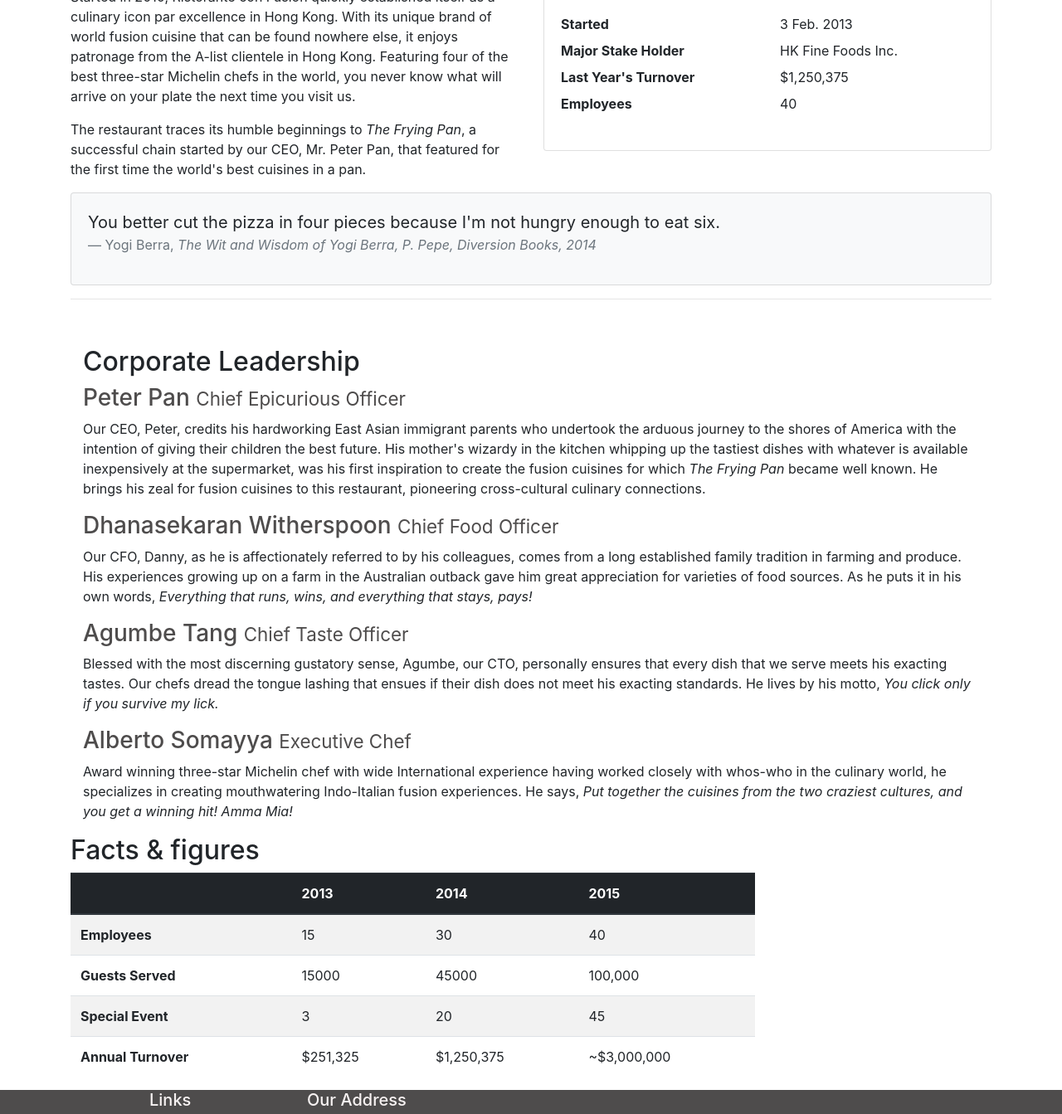
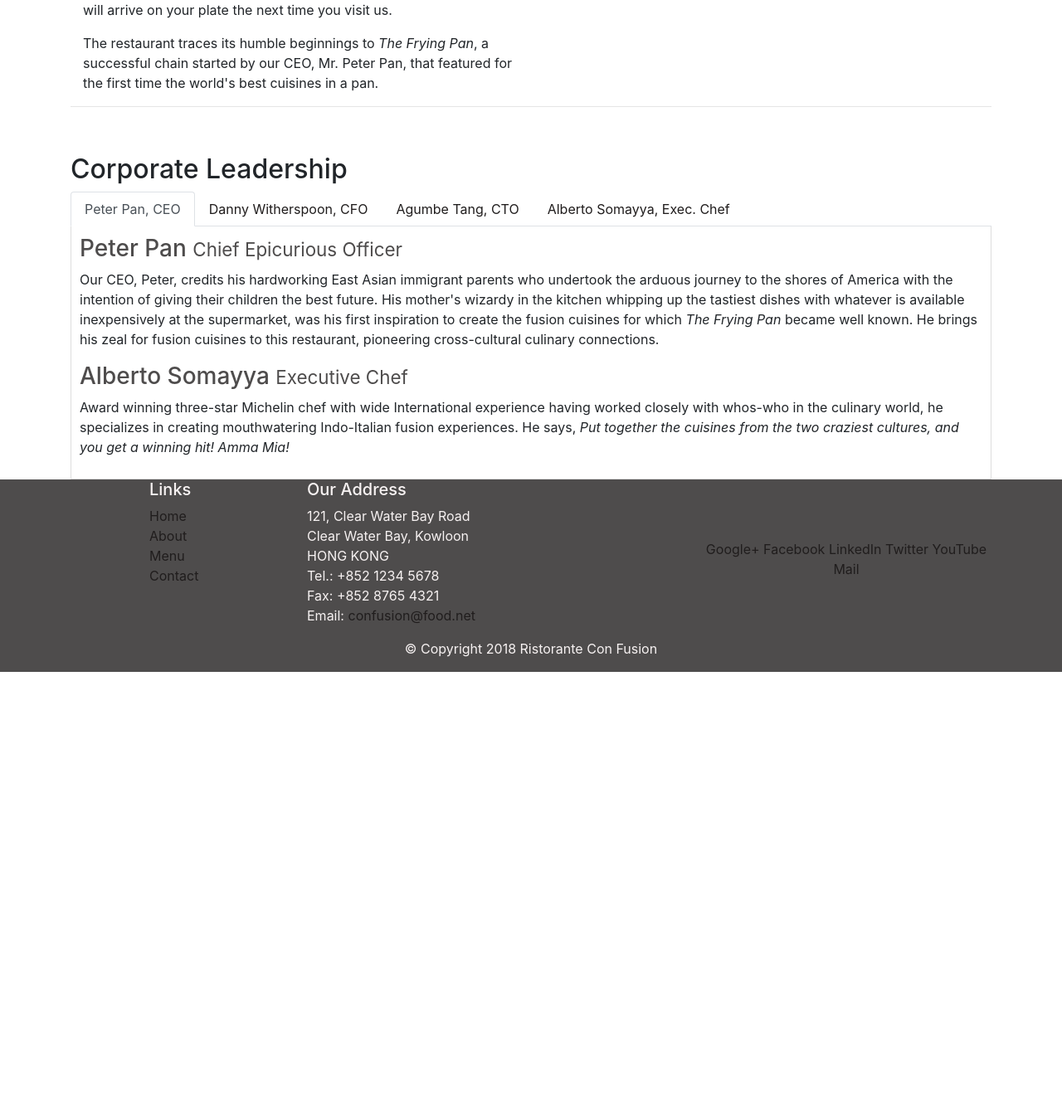
Before and after one commit to Rishabh-Gaud/conFusion, a website: page aboutus.html in a window 1280 px wide. Shown: the part 627-1970 px from the top of the page at 83% size. After the commit the page ends 1437 px from the top, so only its background shows below. Drawn offline with nearby package versions, Linux system fonts and the light colour scheme; files that its build step writes are made by us from their sources.

Commit message:
something wrong with aboutus.html

```diff
--- a/aboutus.html
+++ b/aboutus.html
@@ -1,40 +1,15 @@
 <!DOCTYPE html>
 <html lang="en">
+<link rel="stylesheet" href="css/bootstrap.min.css">
 
-
+<link rel="stylesheet" href="styles.css">
 <head>
-    <meta http-equiv="Content-Type" content="text/html;charset=UTF-8">
-    <meta name="viewport" content="width=device-width, initial-scale=1.0">
-
 
     <title>Ristorante Con Fusion: About Us</title>
-    <link rel="stylesheet" href="node_modules/bootstrap/dist/css/bootstrap.min.css">
 
-    <link rel="stylesheet" href="node_modules/font-awesome/css/font-awesome.min.css">
-    <link rel="stylesheet" href="node_modules/bootstrap-social/bootstrap-social.css">
-    <link rel="stylesheet" href="css/styles.css">
 </head>
 
 <body>
-
-
-    <nav class="navbar navbar-dark navbar-expand-sm fixed-top">
-        <div class="container">
-            <button class="navbar-toggler" type="button" data-toggle="collapse" data-target="#Navbar">
-                <span class="navbar-toggler-icon"></span>
-            </button>
-
-            <a class="navbar-brand mr-auto" href="./index.html"><img src="./img/logo.png" alt="logo" class="width="30" height="41""></a>            <div class="collapse navbar-collapse" id="Navbar">
-                <ul class="navbar-nav mr-auto">
-                        <li class="nav-item"><a class="nav-link" href="./index.html"><span class="fa fa-home fa-lg"></span> Home</a></li>
-                        <li class="nav-item active"><a class="nav-link" href="#"><span class="fa fa-info fa-lg"></span> About</a></li>
-                        <li class="nav-item"><a class="nav-link" href="#"><span class="fa fa-list fa-lg"></span> Menu</a></li>
-                        <li class="nav-item "><a class="nav-link" href="./contactus.html"><span class="fa fa-address-card fa-lg"></span> Contact</a></li>
-                </ul>
-            </div>
-        </div>
-    </nav>
-
 
     <header class="jumbotron">
         <div class="container">
@@ -43,22 +18,13 @@
                     <h1>Ristorante con  Fusion</h1>
                     <p>We take inspiration from the World's best cuisines, and create a unique fusion experience. Our lipsmacking creations will tickle your culinary senses!</p>
                 </div>
-                <div class="col-12 col-sm-6">
-                    <div class="col-12 col-sm align-self-center">
-                        <img src="img/logo.png" class="img-fluid">
+                <div class="col-12 col-sm">
                 </div>
-
             </div>
         </div>
     </header>
 
     <div class="container ">
-        <div class="breadcrumb">
-            <ol class="col-12 breadcrumb">
-                <li class="breadcrumb-item"><a href="./index.html">Home</a></li>
-                <li class="breadcrumb-item active">About Us</li>
-            </ol>
-        </div>
         <div class="row ">
             <div class="col-12 ">
                <h3>About Us</h3>
@@ -66,104 +32,66 @@
             </div>
         </div>
 
-        <div class="row" >
+        <div >
             <div class="col-sm-6" >
                 <h2>Our History</h2>
                 <p>Started in 2010, Ristorante con Fusion quickly established itself as a culinary icon par excellence in Hong Kong. With its unique brand of world fusion cuisine that can be found nowhere else, it enjoys patronage from the A-list clientele in Hong Kong.  Featuring four of the best three-star Michelin chefs in the world, you never know what will arrive on your plate the next time you visit us.</p>
                 <p>The restaurant traces its humble beginnings to <em>The Frying Pan</em>, a successful chain started by our CEO, Mr. Peter Pan, that featured for the first time the world's best cuisines in a pan.</p>
 
             </div>
-
-              <div class="col-12 col-sm-6">
-                <div class="card">
-                    <h3 class="card-header bg-primary text-white">Facts At a Glance</h3>
-                    <div class="card-body">
-                        <dl class="row">
-                            <dt class="col-6">Started</dt>
-                            <dd class="col-6">3 Feb. 2013</dd>
-                            <dt class="col-6">Major Stake Holder</dt>
-                            <dd class="col-6">HK Fine Foods Inc.</dd>
-                            <dt class="col-6">Last Year's Turnover</dt>
-                            <dd class="col-6">$1,250,375</dd>
-                            <dt class="col-6">Employees</dt>
-                            <dd class="col-6">40</dd>
-                        </dl>
+            <div>
+                <hr>
             </div>
         </div>
 
-            </div>
-            <div class="col-12">
-                <div class="card card-body bg-light">
-                    <blockquote class="blockquote">
-                        <p class="mb-0">You better cut the pizza in four pieces because
-                            I'm not hungry enough to eat six.</p>
-                        <footer class="blockquote-footer">Yogi Berra,
-                            <cite title="Source Title">The Wit and Wisdom of Yogi Berra,
-                            P. Pepe, Diversion Books, 2014</cite>
-                        </footer>
-                    </blockquote>
-                </div>
-            </div>
-        </div>
-        <hr>
 
-        <div class="">
+        <div class="row">
             <div class="col-12" >
                 <h2 class="">Corporate Leadership</h2>
+
+                <ul class="nav nav-tabs">
+                    <li class="nav-item">
+                      <a class="nav-link active" href="#peter"
+                        role="tab" data-toggle="tab">Peter Pan, CEO</a>
+                    </li>
+                    <li class="nav-item">
+                      <a class="nav-link" href="#danny" role="tab"
+                        data-toggle="tab">Danny Witherspoon, CFO</a>
+                    </li>
+                    <li class="nav-item">
+                      <a class="nav-link" href="#agumbe"role="tab"
+                        data-toggle="tab">Agumbe Tang, CTO</a>
+                    </li>
+                    <li class="nav-item">
+                      <a class="nav-link" href="#alberto" role="tab"
+                        data-toggle="tab">Alberto Somayya, Exec. Chef</a>
+                    </li>
+                </ul>
+ <div class="tab-content">
+    <div role="tabpanel" class="tab-pane fade show active" id="peter">
+
       <h3>Peter Pan <small>Chief Epicurious Officer</small></h3>
        <p class="d-none d-sm-block">Our CEO, Peter, credits his hardworking East Asian immigrant parents who undertook the arduous journey to the shores of America with the intention of giving their children the best future. His mother's wizardy in the kitchen whipping up the tastiest dishes with whatever is available inexpensively at the supermarket, was his first inspiration to create the fusion cuisines for which <em>The Frying Pan</em> became well known. He brings his zeal for fusion cuisines to this restaurant, pioneering cross-cultural culinary connections.</p>
+
+   </div>
+   <div role="tabpanel" class="tab-pane fade " id="danny">
+
        <h3>Dhanasekaran Witherspoon <small>Chief Food Officer</small></h3>
+
      <p class="d-none d-sm-block">Our CFO, Danny, as he is affectionately referred to by his colleagues, comes from a long established family tradition in farming and produce. His experiences growing up on a farm in the Australian outback gave him great appreciation for varieties of food sources. As he puts it in his own words, <em>Everything that runs, wins, and everything that stays, pays!</em></p>
+    </div>
+    <div role="tabpanel" class="tab-pane fade " id="agumbe">
+
      <h3>Agumbe Tang <small>Chief Taste Officer</small></h3>
       <p class="d-none d-sm-block">Blessed with the most discerning gustatory sense, Agumbe, our CTO, personally ensures that every dish that we serve meets his exacting tastes. Our chefs dread the tongue lashing that ensues if their dish does not meet his exacting standards. He lives by his motto, <em>You click only if you survive my lick.</em></p>
+   </div>
+   <div role="tabpanel" class="tab-pane fade show active" id="alberto">
+
+
        <h3>Alberto Somayya <small>Executive Chef</small></h3>
         <p class="d-none d-sm-block ">Award winning three-star Michelin chef with wide International experience having worked closely with whos-who in the culinary world, he specializes in creating mouthwatering Indo-Italian fusion experiences. He says, <em>Put together the cuisines from the two craziest cultures, and you get a winning hit! Amma Mia!</em></p>
 </div>
  </div>
-       <div class="row row-content">
-           <div class="col-12 col-sm-9">
-               <h2>Facts &amp; figures</h2>
-               <div class="table-responsive">
-                   <table class="table table-striped">
-                       <thead class="thead-dark">
-                           <tr>
-                            <th>&nbsp;</th>
-                            <th>2013</th>
-                            <th>2014</th>
-                            <th>2015</th>
-                           </tr>
-                       </thead>
-                       <tbody>
-                           <tr>
-                               <th>Employees</th>
-                               <td>15</td>
-                               <td>30</td>
-                               <td>40</td>
-                           </tr>
-                           <tr>
-                               <th>Guests Served</th>
-                               <td>15000</td>
-                               <td>45000</td>
-                               <td>100,000</td>
-                           </tr>
-                           <tr>
-                               <th>Special Event</th>
-                               <td>3</td>
-                               <td>20</td>
-                               <td>45</td>
-                           </tr>
-                           <tr>
-                               <th>Annual Turnover</th>
-                               <td>$251,325</td>
-                               <td>$1,250,375</td>
-                               <td>~$3,000,000</td>
-                           </tr>
-                       </tbody>
-                   </table>
-               </div>
-           </div>
-           <div class="col-12 col-sm-3">
-
             </div>
        </div>
 
@@ -194,14 +122,13 @@
                 </div>
                 <div class="col-12 col-sm-4 align-self-center">
                     <div class="text-center">
-                        <a class="btn btn-social-icon btn-google" href="http://google.com/+"><i class="fa fa-google-plus"></i></a>
-                        <a class="btn btn-social-icon btn-facebook" href="http://www.facebook.com/profile.php?id="><i class="fa fa-facebook"></i></a>
-                        <a class="btn btn-social-icon btn-linkedin" href="http://www.linkedin.com/in/"><i class="fa fa-linkedin"></i></a>
-                        <a class="btn btn-social-icon btn-twitter" href="http://twitter.com/"><i class="fa fa-twitter"></i></a>
-                        <a class="btn btn-social-icon btn-google" href="http://youtube.com/"><i class="fa fa-youtube"></i></a>
-                        <a class="btn btn-social-icon" href="mailto:"><i class="fa fa-envelope-o"></i></a>
+                        <a href="http://google.com/+">Google+</a>
+                        <a href="http://www.facebook.com/profile.php?id=">Facebook</a>
+                        <a href="http://www.linkedin.com/in/">LinkedIn</a>
+                        <a href="http://twitter.com/">Twitter</a>
+                        <a href="http://youtube.com/">YouTube</a>
+                        <a href="mailto:">Mail</a>
                     </div>
-
                 </div>
            </div>
            <div class="row justify-content-center">
--- a/css/styles.css
+++ b/css/styles.css
@@ -37,3 +37,9 @@ body{
 a{
     color: rgb(32, 29, 29);
 }
+.tab-content {
+    border-left: 1px solid #ddd;
+    border-right: 1px solid #ddd;
+    border-bottom: 1px solid #ddd;
+    padding: 10px;
+}
```
Lines whose indentation alone changed are shown as unchanged.
